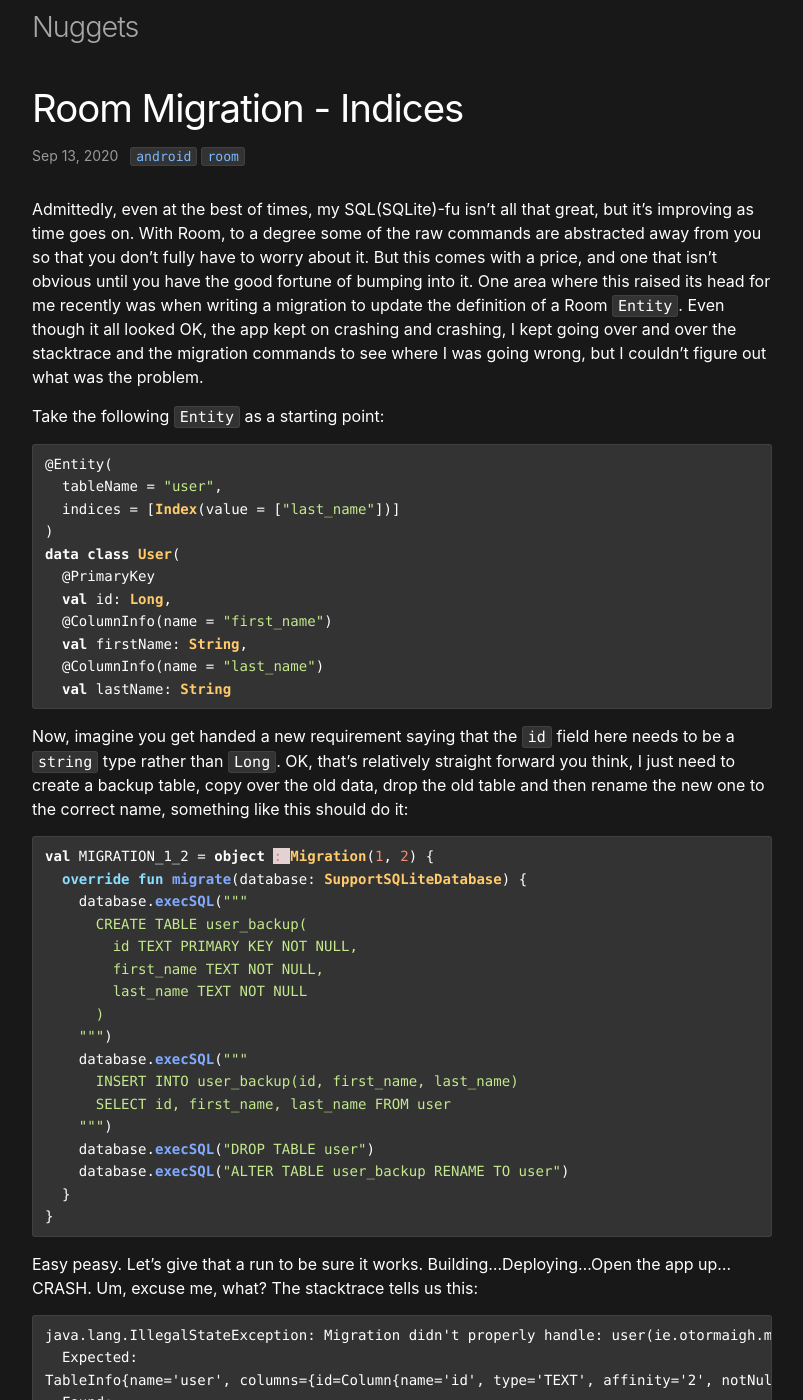
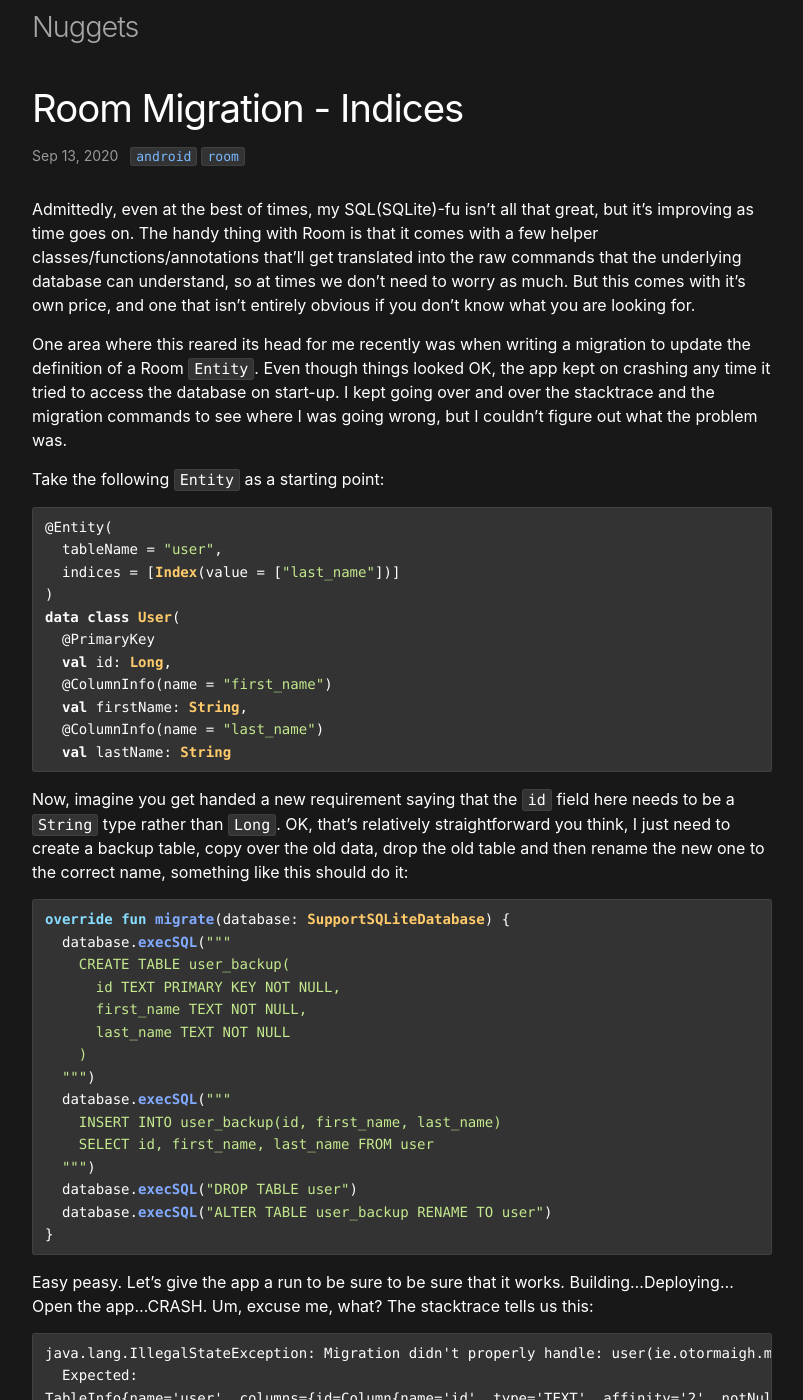
Before and after one commit to otormaigh/nuggets, a Jekyll site: the page built from _posts/2020-09-13-room_migration_indices.md, in a window 1280 px wide and 1400 px high. Shown: the whole window, without its empty margins (238-1041 px from the left). Built offline with Jekyll 4.4.1, drawn with Linux system fonts in a browser that asks for light colours; some of the changed text lies outside the part shown.

Commit message:
edit room migration indicies

````diff
--- a/_posts/2020-09-13-room_migration_indices.md
+++ b/_posts/2020-09-13-room_migration_indices.md
@@ -7,7 +7,9 @@ tags:
   - room
 ---
 
-Admittedly, even at the best of times, my SQL(SQLite)-fu isn't all that great, but it's improving as time goes on. With Room, to a degree some of the raw commands are abstracted away from you so that you don't fully have to worry about it. But this comes with a price, and one that isn't obvious until you have the good fortune of bumping into it. One area where this raised its head for me recently was when writing a migration to update the definition of a Room `Entity`. Even though it all looked OK, the app kept on crashing and crashing, I kept going over and over the stacktrace and the migration commands to see where I was going wrong, but I couldn't figure out what was the problem.
+Admittedly, even at the best of times, my SQL(SQLite)-fu isn't all that great, but it's improving as time goes on. The handy thing with Room is that it comes with a few helper classes/functions/annotations that'll get translated into the raw commands that the underlying database can understand, so at times we don't need to worry as much. But this comes with it's own price, and one that isn't entirely obvious if you don't know what you are looking for.
+
+One area where this reared its head for me recently was when writing a migration to update the definition of a Room `Entity`. Even though things looked OK, the app kept on crashing any time it tried to access the database on start-up. I kept going over and over the stacktrace and the migration commands to see where I was going wrong, but I couldn't figure out what the problem was.
 
 Take the following `Entity` as a starting point:
 ```kotlin
@@ -24,29 +26,27 @@ data class User(
   val lastName: String
 ```
 
-Now, imagine you get handed a new requirement saying that the `id` field here needs to be a `string` type rather than `Long`. OK, that's relatively straight forward you think, I just need to create a backup table, copy over the old data, drop the old table and then rename the new one to the correct name, something like this should do it:
+Now, imagine you get handed a new requirement saying that the `id` field here needs to be a `String` type rather than `Long`. OK, that's relatively straightforward you think, I just need to create a backup table, copy over the old data, drop the old table and then rename the new one to the correct name, something like this should do it:
 
 ```kotlin
-val MIGRATION_1_2 = object : Migration(1, 2) {
-  override fun migrate(database: SupportSQLiteDatabase) {
-    database.execSQL("""
-      CREATE TABLE user_backup(
-        id TEXT PRIMARY KEY NOT NULL,
-        first_name TEXT NOT NULL,
-        last_name TEXT NOT NULL
-      )
-    """)
-    database.execSQL("""
-      INSERT INTO user_backup(id, first_name, last_name)
-      SELECT id, first_name, last_name FROM user
-    """)
-    database.execSQL("DROP TABLE user")
-    database.execSQL("ALTER TABLE user_backup RENAME TO user")
-  }
+override fun migrate(database: SupportSQLiteDatabase) {
+  database.execSQL("""
+    CREATE TABLE user_backup(
+      id TEXT PRIMARY KEY NOT NULL,
+      first_name TEXT NOT NULL,
+      last_name TEXT NOT NULL
+    )
+  """)
+  database.execSQL("""
+    INSERT INTO user_backup(id, first_name, last_name)
+    SELECT id, first_name, last_name FROM user
+  """)
+  database.execSQL("DROP TABLE user")
+  database.execSQL("ALTER TABLE user_backup RENAME TO user")
 }
 ```
 
-Easy peasy. Let's give that a run to be sure it works. Building...Deploying...Open the app up...CRASH. Um, excuse me, what? The stacktrace tells us this:
+Easy peasy. Let's give the app a run to be sure to be sure that it works. Building...Deploying...Open the app...CRASH. Um, excuse me, what? The stacktrace tells us this:
 
 ```
 java.lang.IllegalStateException: Migration didn't properly handle: user(ie.otormaigh.migration.data.model.database.User).
@@ -56,16 +56,16 @@ TableInfo{name='user', columns={id=Column{name='id', type='TEXT', affinity='2',
 TableInfo{name='user', columns={id=Column{name='id', type='TEXT', affinity='2', notNull=true, primaryKeyPosition=1, defaultValue='null'}, first_name=Column{name='first_name', type='TEXT', affinity='2', notNull=true, primaryKeyPosition=0, defaultValue='null'}, last_name=Column{name='last_name', type='TEXT', affinity='2', notNull=true, primaryKeyPosition=0, defaultValue='null'}}, foreignKeys=[], indices=[]}
 ```
 
-For those that know what it looks like, the solution here is probably obvious (it will be to future me), but I'd never seen that before so I didn't entirely understand why the 'Found' output was missing the `indices` array values that the 'Expected' output had. After some digging I found out that I was missing a line in the migration commands to explicitly include the `Index` that was being added in the `@Entity` annotation above the `data class`. Which looks like this:
+For those that know what it looks like, the solution here is probably obvious (it will be to future me), but I'd never seen that before so I didn't entirely understand why the 'Found' output was missing the `indices` array values that the 'Expected' output had. After some digging I found out that I was missing a line in the migration commands to explicitly include the `Index` that was being added in the `@Entity` annotation for that object. That missing piece looks like this:
 
 ```kotlin
 database.execSQL("CREATE INDEX IF NOT EXISTS index_user_last_name ON user (last_name)")
 ```
 
-Building...Deploying...Open the app up...No crash...Hold for applause...Roll curtains.
+Building...Deploying...Open the app...No crash...Hold for applause...Roll curtains.
 
-That was it, that's all that was missing. I'll certainly not forget to do that next time, or at least now I'll know what it means when I see that stacktrace.
+That was it, that's all that was missing. I'll not forget to do that next time, or at least now I'll know what it means when I see a similar stacktrace.
 
-One other thing to note here; you might notice the name of the index that's being added to the table, it's getting appended with `index_user_` but I haven't explicitly given it that name anywhere within the `Entity` annotation or anywhere else, so where is it coming from? This is another thing that gets hidden by those handy abstractions Room that might catch you out, take a look at the docs [[1]] to see what's going on here.
+One other thing to note here; you might have noticed the name of the index that's being added to the table, it's getting appended with `index_user_` but I haven't explicitly given it that name anywhere within the `Entity` annotation or anywhere else, so how did I know to add that (hint: I cheated slightly by copying it from the stacktrace) and more importantly where did it come from? This is another thing that gets hidden by those Room abstractions and another thing to watch out for too. Take a look at the docs [[1]] to see what's going on here.
 
 [1]: https://developer.android.com/reference/androidx/room#name()
````
